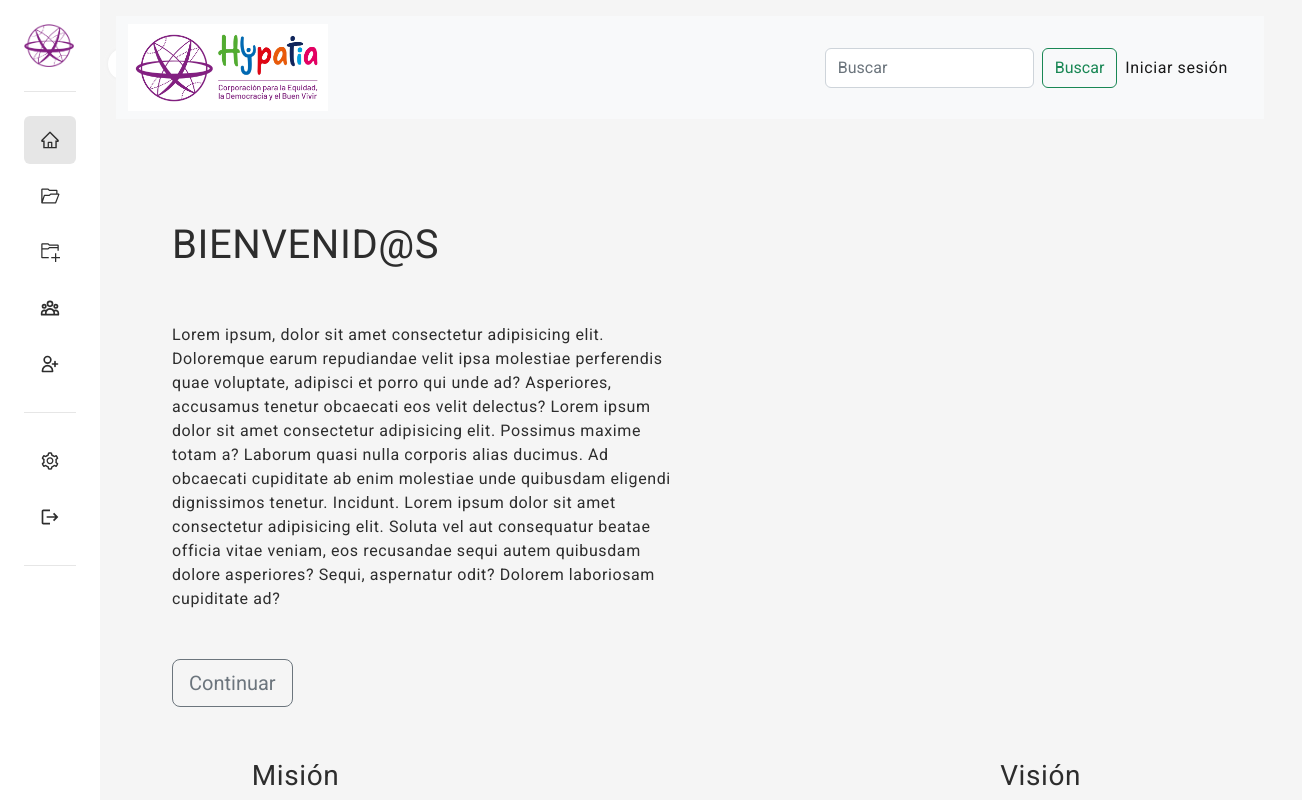
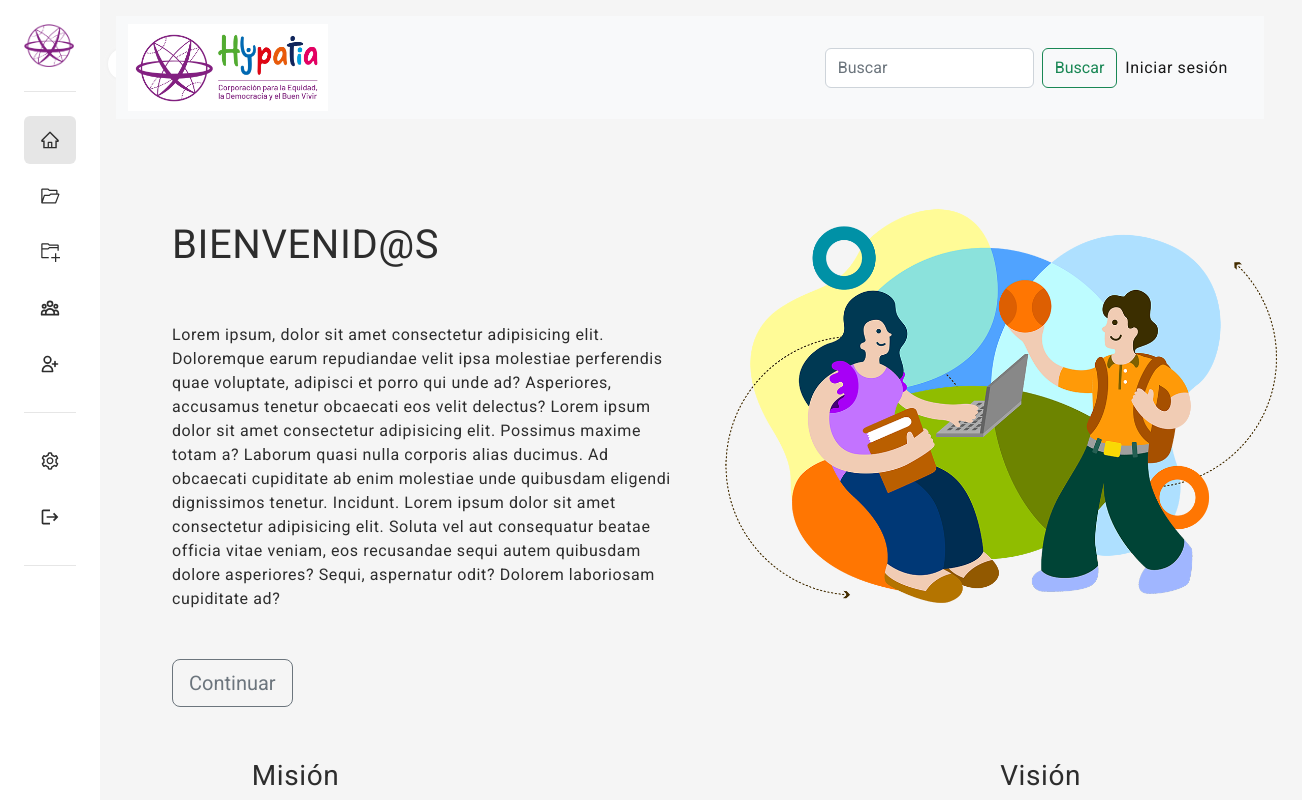
Before and after one commit to programateacademy/5-Corpohypatiapatia-Corpohypatia-Front-end, a React (Create React App) app: page / in a window 1280 px wide. Shown: the top 800 px of the page, 1302 px wide, since content can reach past the window. Built offline with nearby package versions, Linux system fonts and the light colour scheme; no server answers.

Commit message:
create form update

```diff
--- a/src/pages/home/Home.jsx
+++ b/src/pages/home/Home.jsx
@@ -1,10 +1,11 @@
 // import image for carousel
-import graphic from '../../assets/img/grafico.png'
+import Graphic from '../../assets/img/grafico.png'
 import logo from '../../assets/img/logo.jpg'
 import organi from '../../assets/img/organigrama.png'
 import onu from '../../assets/img/min-onu.png'
 import './home.css'
 import Header from '../../components/layouts/header/Header'
+import Footer from '../../components/layouts/footer/Footer'
 
 function Home() {
     return (
@@ -21,8 +22,8 @@ function Home() {
                         </div>
                     </div>
                     <div className="col-sm-12 col-md-6 col-lg-6 col-xl-6 ">
-                        <div className="graphic">
-                            <img src={graphic} alt="graphic piece" width="700" className="rounded mx-auto d-block" />
+                        <div className="graphic-image">
+                            <img src={Graphic} alt="graphic piece" width="700" className="rounded mx-auto d-block" />
                         </div>
                     </div>
                 </div>
@@ -64,7 +65,7 @@ function Home() {
                     <img src={onu} alt="asociaciones" className='img-fluid'/>
                 </div>
             </div>
-
+            <Footer/>
         </>
     );
 }
--- a/src/pages/home/home.css
+++ b/src/pages/home/home.css
@@ -1,34 +1,34 @@
 /*home*/
-.graphic img{
+.graphic-image img{
     width: 300px;
     height: auto;
 }
 @media (min-width: 576px){
-    .graphic img{
+    .graphic-image img{
         width: 400px;
         height: auto;
     }
 }
 @media (min-width: 768px){
-    .graphic img{
+    .graphic-image img{
         width: 400px;
         height: auto;
     }
 }
 @media (min-width: 992px){
-    .graphic img{
+    .graphic-image img{
         width: 550px;
         height: auto;
     }
 }
 @media (min-width: 1200px){
-    .graphic img{
+    .graphic-image img{
         width: 600px;
         height: auto;
     }
 }
 @media (min-width: 1400px){
-    .graphic img{
+    .graphic-image img{
         width: 700px;
         height: auto;
     }
--- a/src/pages/projectCreate/Steps.jsx
+++ b/src/pages/projectCreate/Steps.jsx
@@ -119,7 +119,7 @@ function Steps() {
     };
 
     return (
-        <Box sx={{ width: '100%' }}>
+        <Box sx={{ width: '90%'}} className="box-step">
             <Stepper activeStep={activeStep}>
                 {steps.map((label, index) => {
                     const stepProps = {};
--- a/src/pages/projectCreate/projectCreate.css
+++ b/src/pages/projectCreate/projectCreate.css
@@ -36,3 +36,7 @@
 .form-group textarea:focus{
     outline: 1px solid rgb(108, 108, 252);
 } */
+
+.box-step{
+    margin: auto;
+}
```
